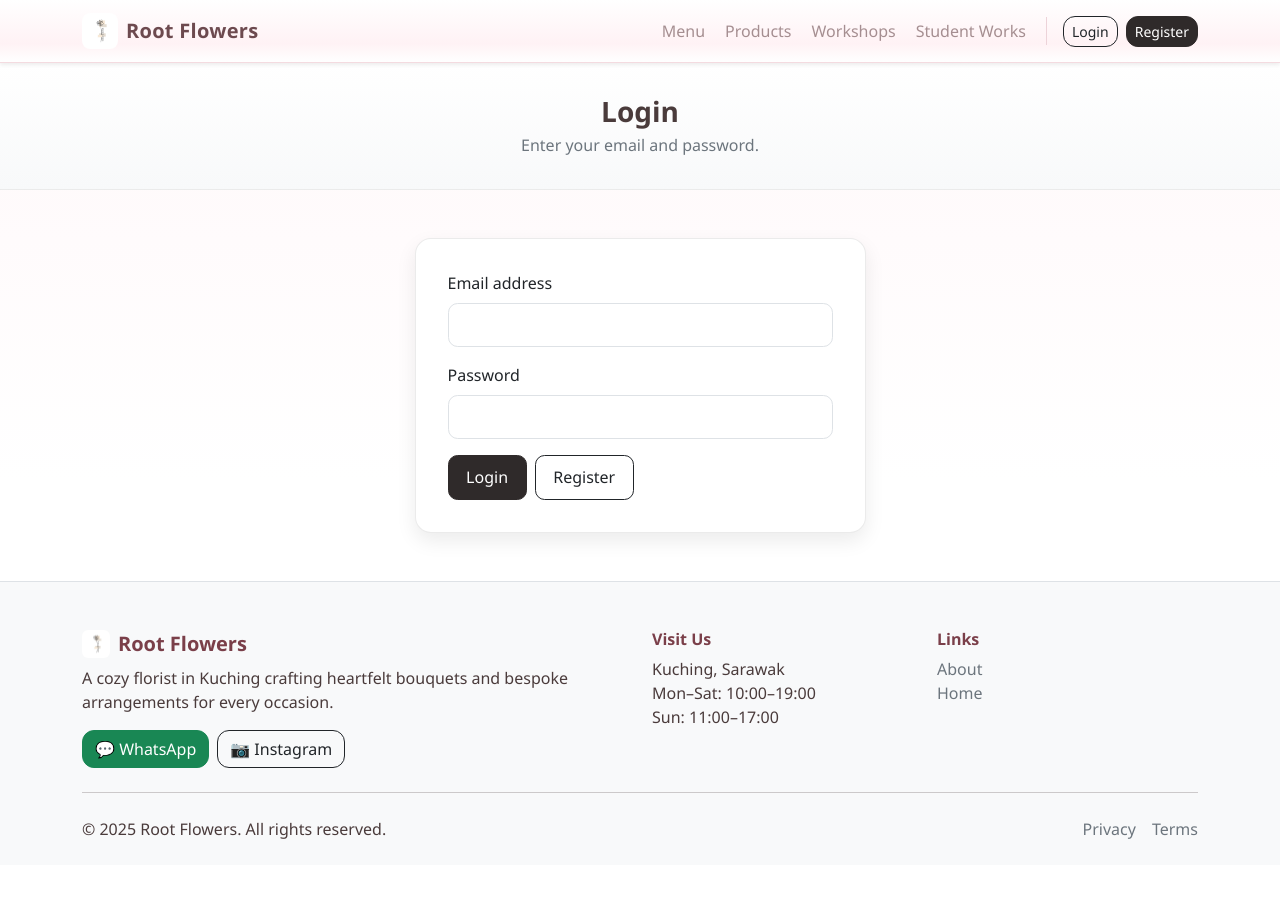
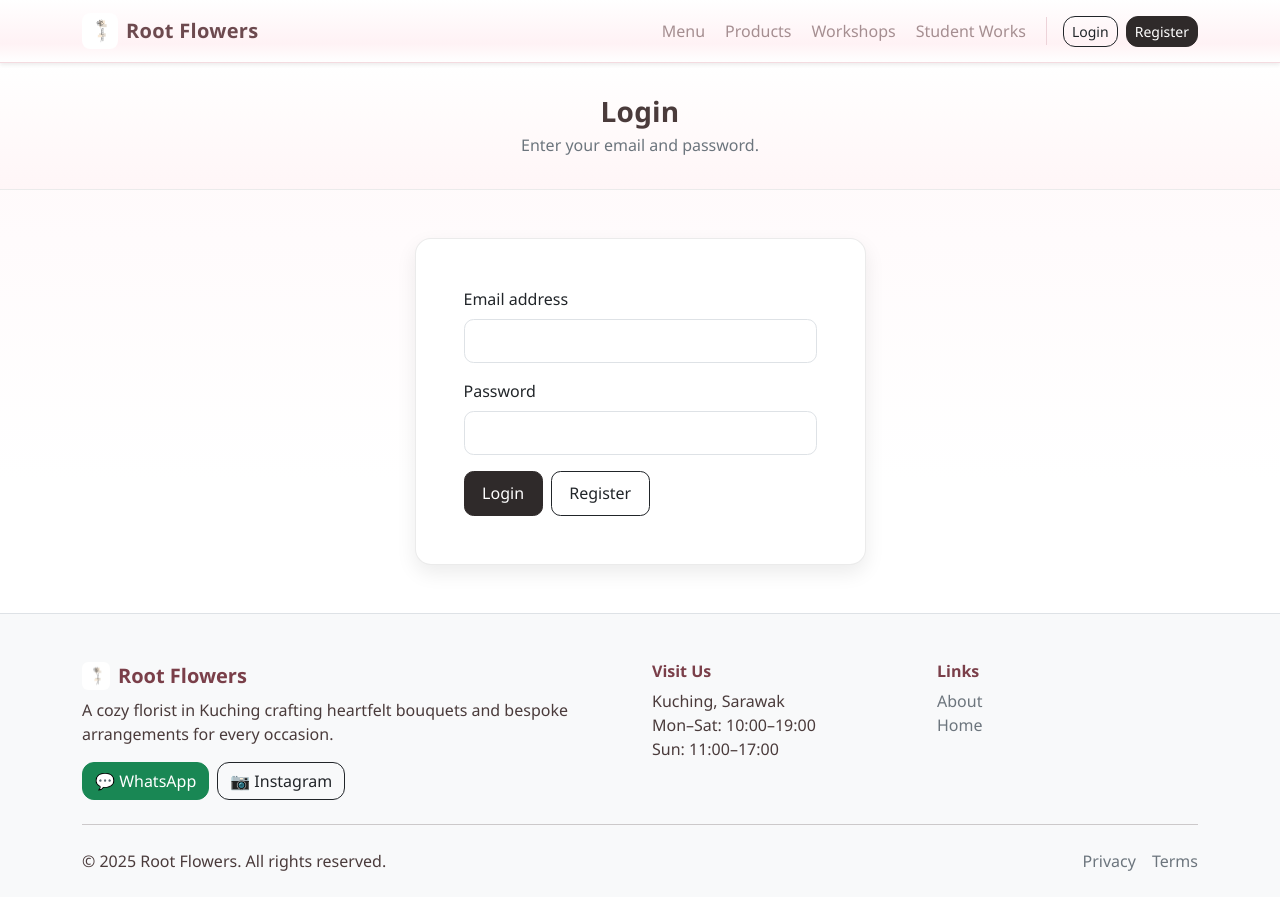
Before and after one commit to NyChieng/Flower-shop-Web, a PHP site: page /login.php in a window 1280 px wide. Before the commit the page ends 839 px from the top, so only its background shows below. Run offline with PHP 8.4, Linux system fonts and the light colour scheme.

Commit message:
Revamp login page layout and styles
Updated login.php to improve layout, error handling, and markup for clarity and maintainability. Added login.png image. Enhanced style.css with reusable layout classes and new styles for authentication pages, including header, card, and footer improvements.

```diff
--- a/login.php
+++ b/login.php
@@ -1,5 +1,4 @@
 <?php
-// login.php — reads xampp/data/User/user.txt, authenticates, sets session, redirects
 session_start();
 
 function user_file_path(): string {
@@ -16,12 +15,10 @@ if ($_SERVER['REQUEST_METHOD'] === 'POST') {
     $login_error = 'Please enter both email and password.';
   } else {
     $file = user_file_path();
-    if (file_exists($file)) {
-      $fh = fopen($file, 'r');
-      if ($fh) {
+    if (file_exists($file) && ($fh = fopen($file, 'r'))) {
       $ok = false; $user = [];
       while (($line = fgets($fh)) !== false) {
-          $parts = array_map('trim', explode('|', $line));
+        $parts  = array_map('trim', explode('|', $line));
         $fields = [];
         foreach ($parts as $p) {
           $kv = explode(':', $p, 2);
@@ -38,13 +35,10 @@ if ($_SERVER['REQUEST_METHOD'] === 'POST') {
       if ($ok) {
         $_SESSION['user_email'] = $user['Email'];
         $_SESSION['user_name']  = trim(($user['First Name'] ?? '').' '.($user['Last Name'] ?? ''));
-          header('Location: index.php'); // or main_menu.php
+        header('Location: index.php');
         exit;
       } else {
         $login_error = 'Invalid email or password.';
-        }
-      } else {
-        $login_error = 'System error opening user store.';
       }
     } else {
       $login_error = 'No users registered yet.';
@@ -61,28 +55,25 @@ if ($_SERVER['REQUEST_METHOD'] === 'POST') {
   <link href="https://cdn.jsdelivr.net/npm/bootstrap@5.3.3/dist/css/bootstrap.min.css" rel="stylesheet" />
   <link rel="stylesheet" href="style/style.css" />
 </head>
-<body>
+<body class="layout-page">
+
   <?php include __DIR__ . '/nav.php'; ?>
 
   <header class="page-header">
     <div class="container">
       <h1>Login</h1>
-      <?php if (isset($_GET['registered'])): ?>
-        <p>Account created. Please login.</p>
-      <?php else: ?>
-        <p>Enter your email and password.</p>
-      <?php endif; ?>
+      <p><?php echo isset($_GET['registered']) ? 'Account created. Please login.' : 'Enter your email and password.'; ?></p>
     </div>
   </header>
 
-  <main class="py-5">
+  <main class="content-grow py-5">
     <div class="container">
       <div class="row justify-content-center">
-        <div class="col-md-6 col-lg-5">
-          <div class="card register-card">
-            <div class="card-body">
+        <div class="col-md-7 col-lg-6 col-xl-5">
+          <div class="card auth-card">
+            <div class="card-body p-4 p-md-5">
               <?php if ($login_error): ?>
-                <div class="alert alert-danger"><?= htmlspecialchars($login_error, ENT_QUOTES) ?></div>
+                <div class="alert alert-danger mb-4"><?php echo htmlspecialchars($login_error, ENT_QUOTES); ?></div>
               <?php endif; ?>
 
               <form action="login.php" method="post" novalidate>
@@ -108,6 +99,7 @@ if ($_SERVER['REQUEST_METHOD'] === 'POST') {
   </main>
 
   <?php include __DIR__ . '/footer.php'; ?>
+
   <script src="https://cdn.jsdelivr.net/npm/bootstrap@5.3.3/dist/js/bootstrap.bundle.min.js"></script>
 </body>
 </html>
--- a/style/style.css
+++ b/style/style.css
@@ -358,3 +358,72 @@ header.page-header p {
     border-radius: .6rem;
     padding: .6rem 1.1rem;
 }
+
+
+/* ===== Auth pages layout (reusable, no inline) ===== */
+
+.layout-page {
+    min-height: 100dvh;
+    /* fill viewport, mobile-safe unit */
+    display: flex;
+    flex-direction: column;
+}
+
+.content-grow {
+    flex: 1 0 auto;
+    /* push footer down */
+}
+
+
+/* Slim header shared with registration */
+
+header.page-header {
+    background: linear-gradient(180deg, #fff 0%, #fff6f7 100%);
+    border-bottom: 1px solid rgba(0, 0, 0, .08);
+    padding: 2rem 0;
+}
+
+header.page-header h1 {
+    font-size: 1.75rem;
+    font-weight: 700;
+    margin-bottom: .25rem;
+    letter-spacing: .2px;
+}
+
+header.page-header p {
+    margin: 0;
+    color: #6c757d;
+}
+
+
+/* Auth card look */
+
+.auth-card {
+    border: 1px solid rgba(0, 0, 0, .08);
+    border-radius: 1rem;
+    box-shadow: 0 0.5rem 1.25rem rgba(0, 0, 0, .08);
+    background: #fff;
+}
+
+.auth-card .form-control {
+    border-radius: .6rem;
+    height: 44px;
+}
+
+.auth-card .form-control:focus {
+    border-color: #adb5bd;
+    box-shadow: 0 0 0 .2rem rgba(0, 0, 0, .05);
+}
+
+.auth-card .btn {
+    border-radius: .6rem;
+    padding: .6rem 1.1rem;
+}
+
+
+/* Footer a touch wider/anchored */
+
+footer.site-footer {
+    border-top: 1px solid rgba(0, 0, 0, .08);
+    background: #f7f7f8;
+}
```
Also changed, not shown: img/login.png (added). Lines whose indentation alone changed are shown as unchanged.
